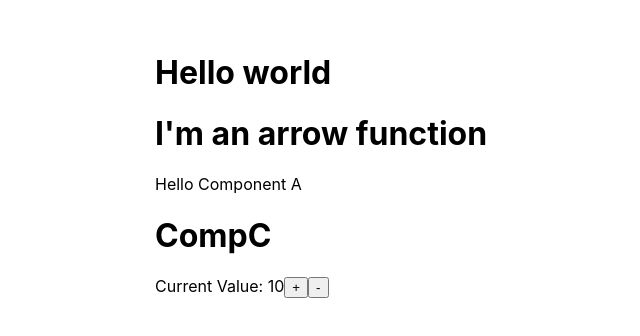
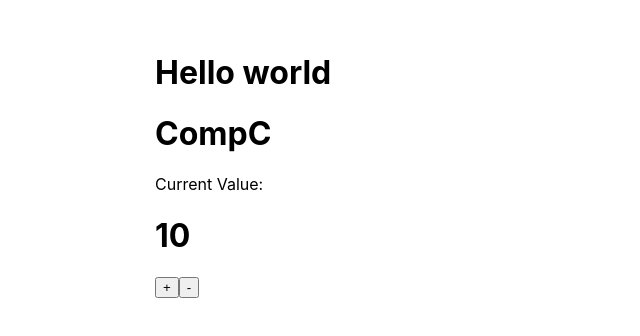
Before and after one commit to WillHDev/StoicList3.0, a Next.js app: page / in a window 1280 px wide. Shown: the part 168-504 px from the top of the page, without its empty margins (45-685 px from the left). Built offline with nearby package versions, Linux system fonts and the light colour scheme.

Commit message:
Home component independent button

```diff
--- a/pages/index.js
+++ b/pages/index.js
@@ -78,12 +78,17 @@
 // }
   // const value = valueState[0];
   // const setValue = valueState[1];
+  const [ myValue, setValue ] = useState(10);
 
     return (
       <>
       <h1>Hello world</h1>
-      <CompA />
-      <CompC />
+
+      <h1>CompC</h1>
+     Current Value: <h1>{ myValue }</h1>
+      <button onClick={ () => setValue( myValue + 1 ) }>+</button>
+      <button onClick={ () => setValue( myValue - 1 )}>-</button>
+
       </>
     )
 }
```
